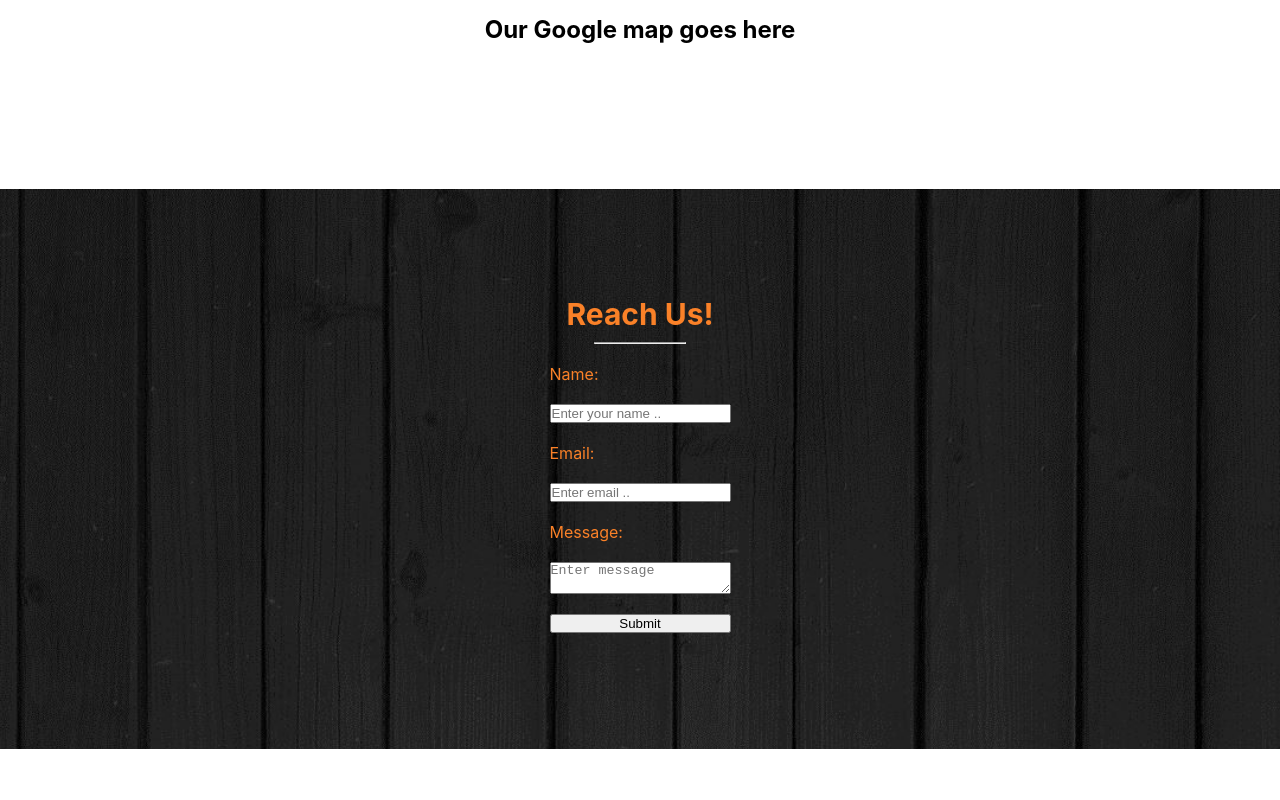
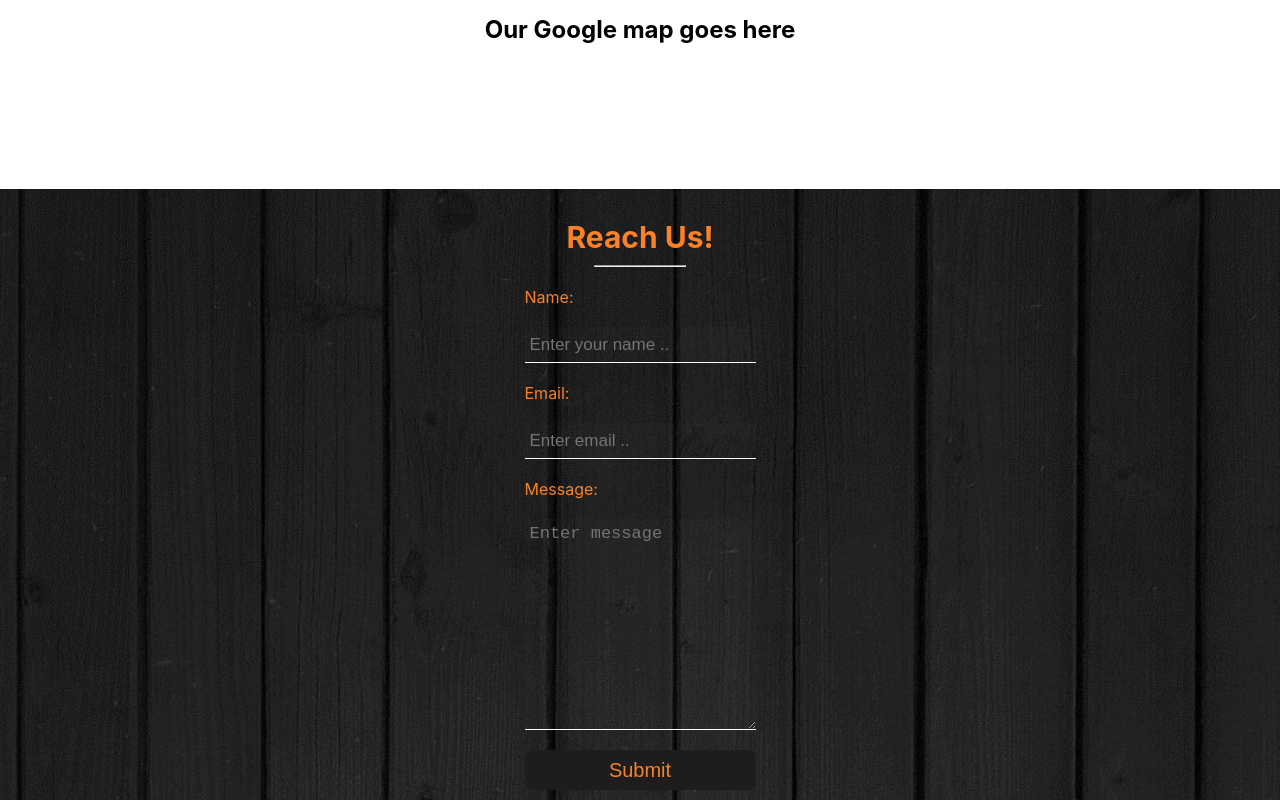
Before and after one commit to Aidan-bn/yoof, a React (Create React App) app: page / in a window 1280 px wide. Shown: the part 1846-2646 px from the top of the page. Before the commit the page ends 2595 px from the top, so only its background shows below. Built offline with nearby package versions, Linux system fonts and the light colour scheme.

Commit message:
Complete form rendering

```diff
--- a/src/App.css
+++ b/src/App.css
@@ -285,7 +285,7 @@
   background-image: url('../public/img/bg-dark.jpg');
   background-repeat: no-repeat;
   background-size: cover;
-  height: 70vh;
+  /* height: 70vh; */
   color: #fa8128;
   display: flex;
   align-items: center;
@@ -295,6 +295,7 @@
 
 .footer h4 {
   font-size: 30px;
+  padding-top: 30px;
 }
 
 .footer hr {
@@ -310,18 +311,40 @@ form {
   gap: 20px;
 }
 
+form input {
+  height: 25px;
+  padding: 5px;
+  font-size: 17px;
+  color: #ffffff;
+  background-color: rgba(255, 255, 255, 0.01);
+  border: 0px;
+  border-bottom: 1px solid #ffffff;
+}
+
+textarea {
+  height: 200px;
+  padding: 5px;
+  font-size: 17px;
+  color: #ffffff;
+  background-color: rgba(255, 255, 255, 0.01);
+  border: 0px;
+  border-bottom: 1px solid #ffffff;
+}
+
+.submit {
+  background-color: #1d1d1d;
+  height: 40px;
+  color: #fa8128;
+  font-size: 20px;
+  padding: 5px;
+  border: 0px;
+  border-radius: 8px;
+
+}
 @media screen and (max-width: 768px){
   form {
     width: 80%;
   }
 
-  form input {
-    height: 25px;
-    padding: 5px;
-    font-size: 17px;
-    color: #ffffff;
-    background-color: rgba(255, 255, 255, 0.01);
-    border: 0px;
-    border-bottom: 1px solid #ffffff;
-  }
+
 }
--- a/src/App.js
+++ b/src/App.js
@@ -122,7 +122,7 @@ function App() {
           <input type="text" class="email" id="email" placeholder='Enter email ..'></input>
           <label>Message: </label>
           <textarea class='message' id='message' placeholder='Enter message'/>
-          <button>Submit</button>
+          <button className='submit'>Submit</button>
         </form>
       </section>
     </div>
```
